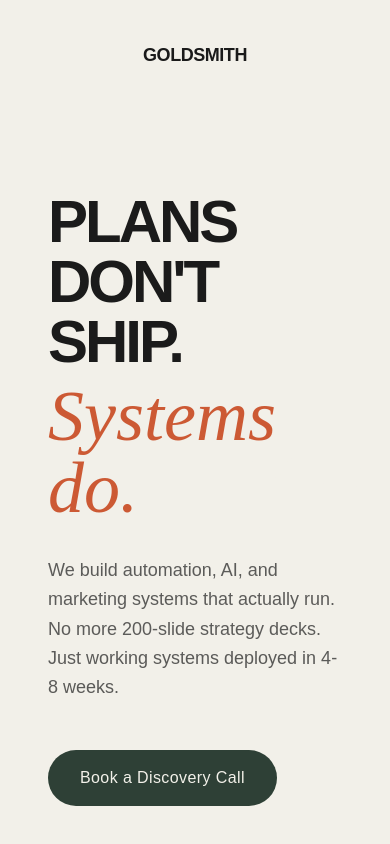
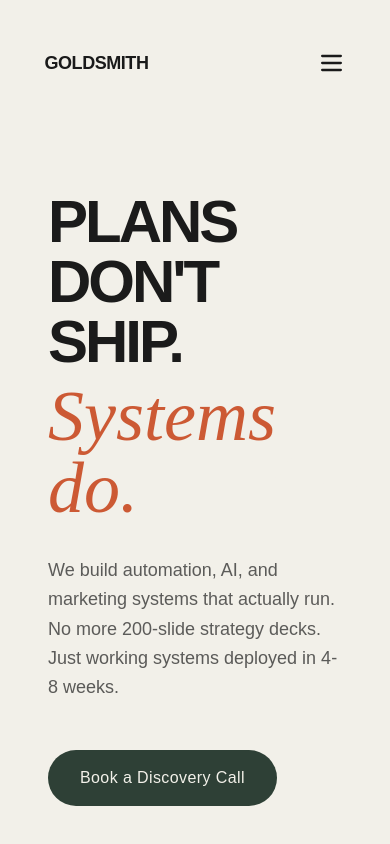
Before and after one commit to connorgoulding/goldsmithlaunch, a Next.js app: page / in a window 390 px wide. Shown: the top 844 px of the page. Built offline with nearby package versions, Linux system fonts and the light colour scheme.

Commit message:
Enhance Navbar with mobile menu and scroll effects
Added mobile menu functionality and scroll handling.

```diff
--- a/src/components/ui/Navbar.jsx
+++ b/src/components/ui/Navbar.jsx
@@ -3,17 +3,35 @@
 import React, { useState, useEffect } from 'react';
 import Link from 'next/link';
 import { usePathname } from 'next/navigation';
+import { Menu, X } from 'lucide-react';
 import MagneticButton from './MagneticButton';
 
 export default function Navbar() {
   const [isScrolled, setIsScrolled] = useState(false);
+  const [isOpen, setIsOpen] = useState(false);
   const pathname = usePathname();
 
+  // Handle scroll blur effect
   useEffect(() => {
     const handleScroll = () => setIsScrolled(window.scrollY > 50);
     window.addEventListener('scroll', handleScroll);
     return () => window.removeEventListener('scroll', handleScroll);
   }, []);
+
+  // Lock body scroll when mobile menu is open
+  useEffect(() => {
+    if (isOpen) {
+      document.body.style.overflow = 'hidden';
+    } else {
+      document.body.style.overflow = 'unset';
+    }
+    return () => { document.body.style.overflow = 'unset'; };
+  }, [isOpen]);
+
+  // Automatically close menu if the user clicks a link
+  useEffect(() => {
+    setIsOpen(false);
+  }, [pathname]);
 
   const navLinks = [
     { name: 'HOME', path: '/' },
@@ -23,13 +41,21 @@ export default function Navbar() {
   ];
 
   return (
-    <nav className={`fixed top-6 left-1/2 -translate-x-1/2 z-50 rounded-full px-8 py-4 transition-all duration-500 flex items-center gap-12 border ${
-      isScrolled ? 'bg-white/70 backdrop-blur-xl border-[#2E4036]/10 text-[#2E4036] shadow-2xl' : 'bg-transparent border-transparent text-[#1A1A1A]'
+    <>
+      {/* THE MAIN PILL NAV */}
+      <nav className={`fixed top-6 left-1/2 -translate-x-1/2 z-50 rounded-full px-6 md:px-8 py-4 transition-all duration-500 flex items-center justify-between md:justify-center w-[90vw] md:w-auto md:gap-12 border ${
+        isOpen
+          ? 'bg-transparent border-transparent text-[#F2F0E9]' // Turns white/transparent when menu is open!
+          : isScrolled
+            ? 'bg-white/70 backdrop-blur-xl border-[#2E4036]/10 text-[#2E4036] shadow-2xl'
+            : 'bg-transparent border-transparent text-[#1A1A1A]'
       }`}>
-      <Link href="/" className="font-bold tracking-tight text-lg hover:text-[#CC5833] transition-colors" data-cursor="hide">
+        <Link href="/" className="font-bold tracking-tight text-lg hover:opacity-70 transition-opacity z-50" data-cursor="hide">
           GOLDSMITH
         </Link>
-      <div className="hidden md:flex gap-8 text-sm font-medium">
+
+        {/* Desktop Links (Hidden on Mobile) */}
+        <div className="hidden md:flex gap-8 text-sm font-medium z-50">
           {navLinks.map((link) => (
             <Link
               key={link.name}
@@ -41,11 +67,59 @@ export default function Navbar() {
             </Link>
           ))}
         </div>
-      <div className="hidden md:block">
-        <MagneticButton theme="outline" className="!py-2 !px-6 text-xs" onClick={() => window.location.href='/book/consulting'}>
+
+        {/* Desktop Button (Hidden on Mobile) */}
+        <div className="hidden md:block z-50">
+          <MagneticButton theme={isScrolled ? "moss" : "outline"} className="!py-2 !px-6 text-xs" onClick={() => window.location.href='/book/consulting'}>
             Initiate
           </MagneticButton>
         </div>
+
+        {/* Mobile Hamburger Toggle (Hidden on Desktop) */}
+        <button
+          className="md:hidden z-50 p-2 -mr-2 transition-transform active:scale-95"
+          onClick={() => setIsOpen(!isOpen)}
+          aria-label="Toggle Menu"
+        >
+          {isOpen ? <X size={28} /> : <Menu size={28} />}
+        </button>
       </nav>
+
+      {/* FULL SCREEN CINEMATIC MOBILE MENU OVERLAY */}
+      <div
+        className={`fixed inset-0 z-40 bg-[#1A1A1A] flex flex-col items-center justify-center transition-transform duration-700 ease-[cubic-bezier(0.76,0,0.24,1)] md:hidden ${
+          isOpen ? 'translate-y-0' : '-translate-y-full'
+        }`}
+      >
+        {/* Background ambient lighting */}
+        <div className="absolute top-0 left-1/2 -translate-x-1/2 w-full h-[400px] bg-[#CC5833]/15 blur-[100px] rounded-full pointer-events-none" />
+
+        <div className="flex flex-col items-center gap-10 z-10 w-full px-8">
+          {navLinks.map((link) => (
+            <Link
+              key={link.name}
+              href={link.path}
+              className={`font-outfit text-4xl font-semibold tracking-tighter transition-colors ${
+                pathname === link.path ? 'text-[#CC5833]' : 'text-[#F2F0E9] hover:text-[#CC5833]'
+              }`}
+            >
+              {link.name}
+            </Link>
+          ))}
+
+          <div className="mt-8 w-full max-w-xs">
+            <MagneticButton theme="clay" className="w-full justify-center !py-4" onClick={() => { setIsOpen(false); window.location.href='/book/consulting'; }}>
+              Initiate System
+            </MagneticButton>
+          </div>
+        </div>
+
+        <div className="absolute bottom-12 text-center">
+          <span className="font-mono text-[10px] text-[#F2F0E9]/30 tracking-widest uppercase">
+            Goldsmith Operations Architecture
+          </span>
+        </div>
+      </div>
+    </>
   );
 }
```
Lines whose indentation alone changed are shown as unchanged.
